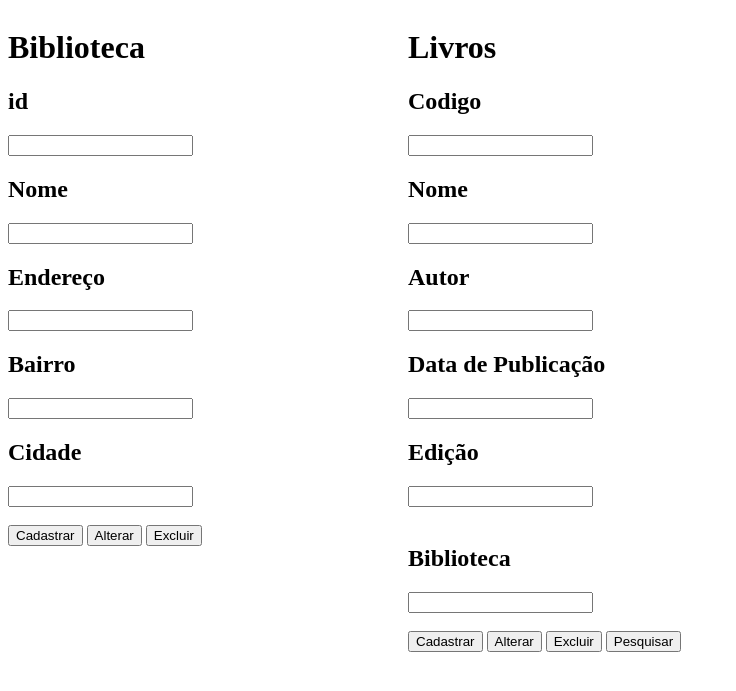
After one commit to akilaoncloud/Lobby, a PHP site: page /php/livros/index.php in a window 1280 px wide. The commit adds this page. Shown: the top 691 px of the page, without its empty margins (0-736 px from the left). Run offline with PHP 8.4, Linux system fonts and the light colour scheme.

Commit message:
novo exercício php livros

```diff
--- /dev/null
+++ b/php/livros/biblioteca.php
@@ -0,0 +1,45 @@
+<?php
+
+    class Biblioteca
+    {
+        public $id;
+        public $nome;
+        public $endereco;
+        public $bairro;
+        public $cidade;
+
+        public function set($prop, $value) {
+            $this->$prop = $value;
+        }
+
+        public function cadastrar()
+        {
+            $objeto = new BibliotecaDAO();
+            $objeto->set("id", $this->id);
+            $objeto->set("nome", $this->nome);
+            $objeto->set("endereco", $this->endereco);
+            $objeto->set("bairro", $this->bairro);
+            $objeto->set("cidade", $this->cidade);
+            return $objeto->cadastrar();
+        }
+
+        public function alterar()
+        {
+            $objeto = new BibliotecaDAO();
+            $objeto->set("id", $this->id);
+            $objeto->set("nome", $this->nome);
+            $objeto->set("endereco", $this->endereco);
+            $objeto->set("bairro", $this->bairro);
+            $objeto->set("cidade", $this->cidade);
+            return $objeto->alterar();
+        }
+
+        public function excluir()
+        {
+            $objeto = new BibliotecaDAO();
+            $objeto->set("id", $this->id);
+            return $objeto->excluir();
+        }
+    }
+
+?>
--- /dev/null
+++ b/php/livros/bibliotecaDAO.php
@@ -0,0 +1,50 @@
+<?php
+
+    class BibliotecaDAO
+    {
+        public $id;
+        public $nome;
+        public $endereco;
+        public $bairro;
+        public $cidade;
+
+        public function set($prop, $value) {
+            $this->$prop = $value;
+        }
+
+        public function cadastrar() {
+            $objeto = new Conexao();
+            $sql = "INSERT INTO biblioteca (id, nome, endereco, bairro, cidade)
+                    VALUES ('$this->id', '$this->nome', '$this->endereco', '$this->bairro', '$this->cidade');";
+            $objeto->set("sql", $sql);
+            $objeto->query();
+            return "Cadastrado com Sucesso";
+        }
+
+        public function alterar()
+        {
+            $objeto = new Conexao();
+            $sql = "UPDATE biblioteca
+                    SET
+                    nome='$this->nome',
+                    endereco='$this->endereco',
+                    bairro='$this->bairro',
+                    cidade='$this->cidade'
+                    WHERE id='$this->id'";
+            $objeto->set("sql", $sql);
+            $objeto->query();
+            return "Alterado com Sucesso";
+        }
+
+        public function excluir()
+        {
+            $objeto = new Conexao();
+            $sql = "DELETE FROM biblioteca
+                    WHERE id='$this->id'";
+            $objeto->set("sql", $sql);
+            $objeto->query();
+            return "Excluído com Sucesso";
+        }
+    }
+
+?>
--- /dev/null
+++ b/php/livros/index.php
@@ -0,0 +1,116 @@
+<?php
+
+    include "conexao.php";
+    include "livro.php";
+    include "livro_dao.php";
+    include "biblioteca.php";
+    include "bibliotecaDAO.php";
+
+    $msg = "";
+
+    if (!empty($_POST))
+    {
+        if (sizeof($_POST) == 7)
+        {
+            $objeto = new Livro();
+            $objeto->set("codigo", $_POST["codigo"]);
+            $objeto->set("nome", $_POST["nome"]);
+            $objeto->set("autor", $_POST["autor"]);
+            $objeto->set("data_pb", $_POST["data_pb"]);
+            $objeto->set("edicao", $_POST["edicao"]);
+            $objeto->set("id_biblioteca", $_POST["id_biblioteca"]);
+        }
+        else
+        {
+            $objeto = new Biblioteca();
+            $objeto->set("id", $_POST["id"]);
+            $objeto->set("nome", $_POST["nome"]);
+            $objeto->set("endereco", $_POST["endereco"]);
+            $objeto->set("bairro", $_POST["bairro"]);
+            $objeto->set("cidade", $_POST["cidade"]);
+        }
+
+        foreach ($_POST as $chave=>$botao)
+        {
+            if ($botao == "Cadastrar")
+            {
+                $msg = $objeto->cadastrar();
+            }
+            if ($botao == "Alterar")
+            {
+                $msg = $objeto->alterar();
+            }
+            if ($botao == "Excluir")
+            {
+                $msg = $objeto->excluir();
+            }
+            if ($botao == "Pesquisar")
+            {
+                $msg = $objeto->pesquisar();
+            }
+        }
+    }
+?>
+
+<!DOCTYPE html>
+<html lang="pt-BR">
+<head>
+    <meta charset="UTF-8">
+    <meta http-equiv="X-UA-Compatible" content="IE=edge">
+    <meta name="viewport" content="wcodigoth=device-wcodigoth, initial-scale=1.0">
+    <title>Livros</title>
+    <style>
+        body {
+            display: flex;
+        }
+
+        div {
+            width: 400px;
+        }
+    </style>
+</head>
+<body>
+    <div>
+        <h1>Biblioteca</h1>
+        <form action="" method="post">
+            <h2>id</h2>
+            <input type="text" name="id"><br>
+            <h2>Nome</h2>
+            <input type="text" name="nome"><br>
+            <h2>Endereço</h2>
+            <input type="text" name="endereco"><br>
+            <h2>Bairro</h2>
+            <input type="text" name="bairro"><br>
+            <h2>Cidade</h2>
+            <input type="text" name="cidade"><br><br>
+            <input type="submit" value="Cadastrar" name="cadastrar">
+            <input type="submit" value="Alterar" name="alterar">
+            <input type="submit" value="Excluir" name="excluir">
+        </form><br>
+    </div>
+    <div>
+        <h1>Livros</h1>
+        <form action="" method="post">
+            <h2>Codigo</h2>
+            <input type="text" name="codigo"><br>
+            <h2>Nome</h2>
+            <input type="text" name="nome"><br>
+            <h2>Autor</h2>
+            <input type="text" name="autor"><br>
+            <h2>Data de Publicação</h2>
+            <input type="text" name="data_pb"><br>
+            <h2>Edição</h2>
+            <input type="text" name="edicao"><br><br>
+            <h2>Biblioteca</h2>
+            <input type="text" name="id_biblioteca"><br><br>
+            <input type="submit" value="Cadastrar" name="cadastrar">
+            <input type="submit" value="Alterar" name="alterar">
+            <input type="submit" value="Excluir" name="excluir">
+            <input type="submit" value="Pesquisar" name="pesquisar">
+        </form><br>
+    </div>
+        <?php
+            echo $msg;
+        ?>
+</body>
+</html>
--- a/php/livros/livro.php
+++ b/php/livros/livro.php
@@ -1,11 +1,12 @@
 <?php
 
     class Livro {
-        public $id;
+        public $codigo;
         public $nome;
         public $autor;
         public $data_pb;
         public $edicao;
+        public $id_biblioteca;
 
         public function set($prop, $value) {
             $this->$prop = $value;
@@ -14,29 +15,43 @@
         public function cadastrar()
         {
             $objeto = new LivroDAO();
-            $objeto->set("id", $this->id);
+            $objeto->set("codigo", $this->codigo);
             $objeto->set("nome", $this->nome);
             $objeto->set("autor", $this->autor);
             $objeto->set("data_pb", $this->data_pb);
             $objeto->set("edicao", $this->edicao);
+            $objeto->set("id_biblioteca", $this->id_biblioteca);
             return $objeto->cadastrar();
         }
 
         public function alterar()
         {
             $objeto = new LivroDAO();
-            $objeto->set("id", $this->id);
+            $objeto->set("codigo", $this->codigo);
             $objeto->set("nome", $this->nome);
             $objeto->set("autor", $this->autor);
             $objeto->set("data_pb", $this->data_pb);
             $objeto->set("edicao", $this->edicao);
+            $objeto->set("id_biblioteca", $this->id_biblioteca);
             return $objeto->alterar();
+        }
+
+        public function pesquisar()
+        {
+            $objeto = new LivroDAO();
+            $objeto->set("codigo", $this->codigo);
+            $objeto->set("nome", $this->nome);
+            $objeto->set("autor", $this->autor);
+            $objeto->set("data_pb", $this->data_pb);
+            $objeto->set("edicao", $this->edicao);
+            $objeto->set("id_biblioteca", $this->id_biblioteca);
+            return $objeto->pesquisar();
         }
 
         public function excluir()
         {
             $objeto = new LivroDAO();
-            $objeto->set("id", $this->id);
+            $objeto->set("codigo", $this->codigo);
             return $objeto->excluir();
         }
     }
--- a/php/livros/livro_dao.php
+++ b/php/livros/livro_dao.php
@@ -2,11 +2,12 @@
 
     class LivroDAO
     {
-        public $id;
+        public $codigo;
         public $nome;
         public $autor;
         public $data_pb;
         public $edicao;
+        public $id_biblioteca;
 
         public function set($prop, $value) {
             $this->$prop = $value;
@@ -14,9 +15,9 @@
 
         public function cadastrar() {
             $objeto = new Conexao();
-            $SQL = "INSERT INTO livro (id, nome, autor, data_pb, edicao)
-                    VALUES ('$this->id', '$this->nome', '$this->autor', '$this->data_pb', '$this->edicao');";
-            $objeto->set("sql", $SQL);
+            $sql = "INSERT INTO livro (codigo, nome, autor, data_pb, edicao, id_biblioteca)
+                    VALUES ('$this->codigo', '$this->nome', '$this->autor', '$this->data_pb', '$this->edicao', '$this->id_biblioteca');";
+            $objeto->set("sql", $sql);
             $objeto->query();
             return "Cadastrado com Sucesso";
         }
@@ -24,24 +25,48 @@
         public function alterar()
         {
             $objeto = new Conexao();
-            $SQL = "UPDATE livro
+            $sql = "UPDATE livro
                     SET
                     nome='$this->nome',
                     autor='$this->autor',
                     data_pb='$this->data_pb',
-                    edicao='$this->edicao'
-                    WHERE id='$this->id'";
-            $objeto->set("sql", $SQL);
+                    edicao='$this->edicao',
+                    id_biblioteca='$this->id_biblioteca'
+                    WHERE codigo='$this->codigo'";
+            $objeto->set("sql", $sql);
             $objeto->query();
             return "Alterado com Sucesso";
+        }
+
+        public function pesquisar()
+        {
+            $objeto = new Conexao();
+            $sql = "SELECT livro.codigo, livro.nome, livro.autor, livro.data_pb, livro.edicao, livro.id_biblioteca, biblioteca.nome FROM livro INNER JOIN biblioteca ON (biblioteca.id = livro.id_biblioteca) WHERE
+                    livro.codigo LIKE '$this->codigo' OR
+                    livro.nome LIKE '$this->nome' OR
+                    livro.autor LIKE '$this->autor' OR
+                    livro.data_pb LIKE '$this->data_pb' OR
+                    livro.edicao LIKE '$this->edicao' OR
+                    livro.id_biblioteca LIKE '$this->id_biblioteca'";
+            $objeto->set("sql", $sql);
+            $resultado = $objeto->query()->fetch_all(MYSQLI_NUM);
+            $msg = "";
+            foreach ($resultado as $livros)
+            {
+                $msg .= "<br>";
+                foreach ($livros as $livro) {
+                    $msg .= $livro . "<br>";
+                }
+            }
+            return $msg;
         }
 
         public function excluir()
         {
             $objeto = new Conexao();
-            $SQL = "DELETE FROM livro
-                    WHERE id='$this->id'";
-            $objeto->set("sql", $SQL);
+            $sql = "DELETE FROM livro
+                    WHERE codigo='$this->codigo'";
+            $objeto->set("sql", $sql);
             $objeto->query();
             return "Excluído com Sucesso";
         }
```
Also changed, not shown: php/livros/livros.sql (added, +23 -0 lines), php/livros/tela_livro.php (deleted, +0 -64 lines).
